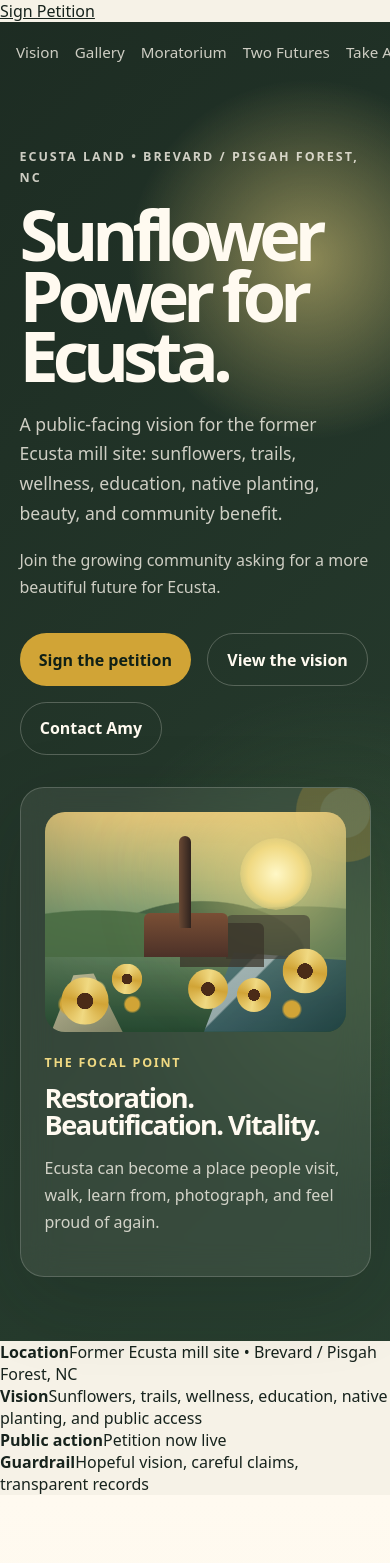
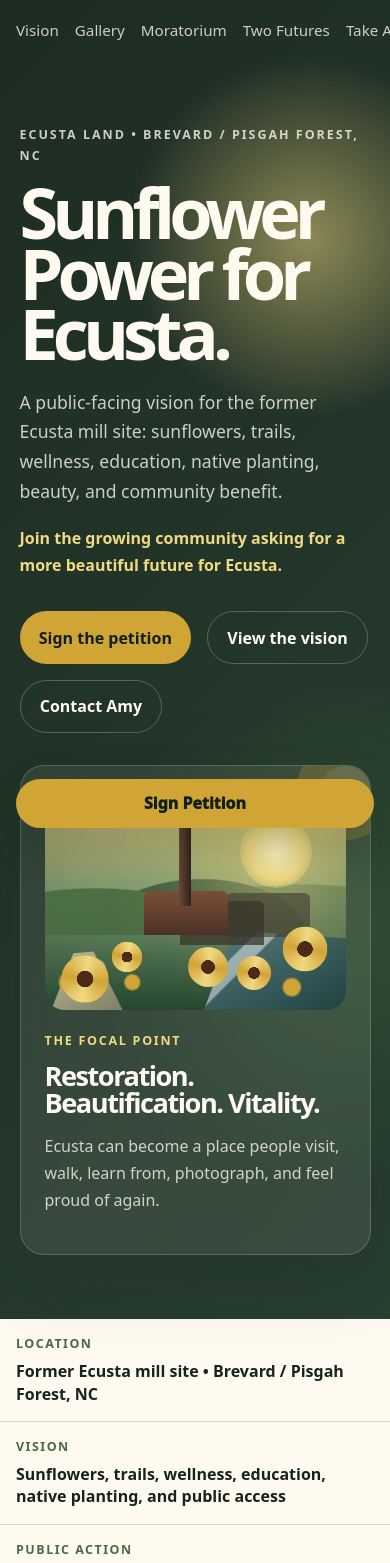
Before and after one commit to chthomps4/ecustaland, a Next.js app: page / in a window 390 px wide. Shown: the top 1563 px of the page. Built offline with nearby package versions, Linux system fonts and the light colour scheme.

Commit message:
Add campaign polish styles for facts quotes and sticky CTA

```diff
--- a/app/seo.css
+++ b/app/seo.css
@@ -11,13 +11,62 @@
   text-decoration: none;
 }
 
+.floating-petition {
+  position: fixed;
+  right: 1rem;
+  bottom: 1rem;
+  z-index: 20;
+  border-radius: 999px;
+  padding: 0.85rem 1.1rem;
+  background: var(--gold);
+  color: var(--deep);
+  font-weight: 950;
+  text-decoration: none;
+  box-shadow: 0 18px 50px rgba(16, 32, 22, 0.28);
+}
+
+.microcopy {
+  max-width: 720px;
+  font-weight: 800;
+  color: var(--gold-soft) !important;
+}
+
+.quick-facts {
+  display: grid;
+  grid-template-columns: repeat(4, minmax(0, 1fr));
+  gap: 1px;
+  background: rgba(23, 35, 29, 0.14);
+  border-bottom: 1px solid rgba(23, 35, 29, 0.14);
+}
+
+.quick-facts article {
+  background: var(--paper);
+  padding: clamp(1rem, 3vw, 1.6rem);
+}
+
+.quick-facts strong {
+  display: block;
+  color: var(--green);
+  text-transform: uppercase;
+  letter-spacing: 0.12em;
+  font-size: 0.78rem;
+  margin-bottom: 0.5rem;
+}
+
+.quick-facts span {
+  display: block;
+  color: var(--ink);
+  font-weight: 850;
+  line-height: 1.4;
+}
+
 .gallery-section {
   background: linear-gradient(180deg, #fffaf0, #f6f2e7);
 }
 
 .gallery-grid {
   display: grid;
-  grid-template-columns: repeat(3, minmax(0, 1fr));
+  grid-template-columns: repeat(4, minmax(0, 1fr));
   gap: 1rem;
 }
 
@@ -43,6 +92,35 @@
 
 .gallery-card h3 {
   color: var(--green);
+}
+
+.gallery-cta {
+  display: flex;
+  justify-content: center;
+  margin-top: 2rem;
+}
+
+.support-section {
+  background: var(--paper);
+}
+
+.support-grid {
+  display: grid;
+  grid-template-columns: repeat(4, minmax(0, 1fr));
+  gap: 1rem;
+}
+
+.support-grid blockquote {
+  margin: 0;
+  border: 1px solid var(--line);
+  border-radius: var(--radius);
+  background: rgba(240, 217, 130, 0.22);
+  box-shadow: var(--shadow);
+  padding: 1.4rem;
+  color: var(--deep);
+  font-size: clamp(1.1rem, 2vw, 1.45rem);
+  line-height: 1.35;
+  font-weight: 900;
 }
 
 .petition-section {
@@ -171,9 +249,14 @@
   color: var(--green);
 }
 
-@media (max-width: 1100px) {
+@media (max-width: 1200px) {
   .gallery-grid,
+  .support-grid,
   .resource-grid {
+    grid-template-columns: repeat(2, minmax(0, 1fr));
+  }
+
+  .quick-facts {
     grid-template-columns: repeat(2, minmax(0, 1fr));
   }
 }
@@ -181,7 +264,9 @@
 @media (max-width: 900px) {
   .geometry-grid,
   .gallery-grid,
-  .resource-grid {
+  .support-grid,
+  .resource-grid,
+  .quick-facts {
     grid-template-columns: 1fr;
   }
 
@@ -193,4 +278,10 @@
   .geometry-art {
     min-height: 320px;
   }
+
+  .floating-petition {
+    left: 1rem;
+    right: 1rem;
+    text-align: center;
+  }
 }
```
